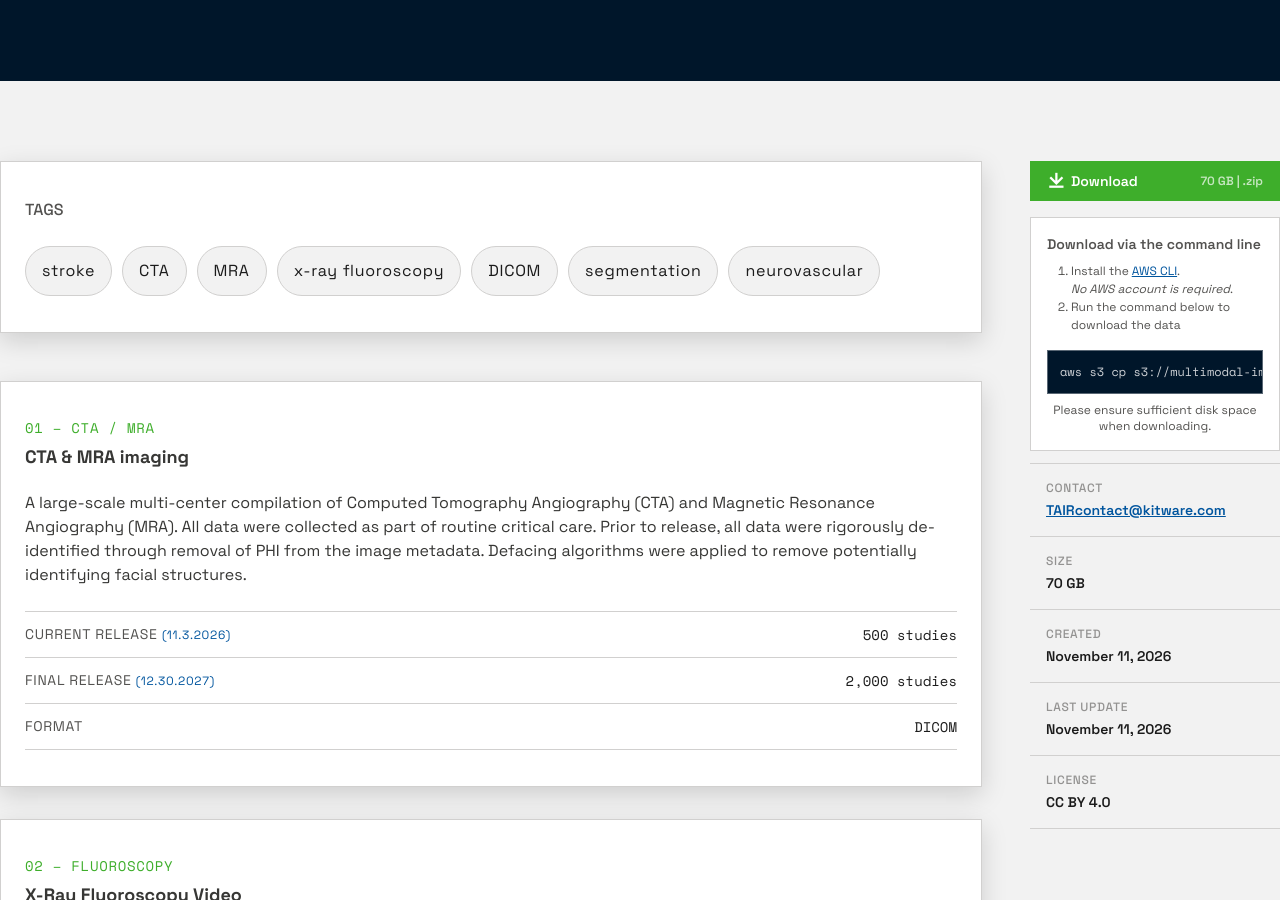
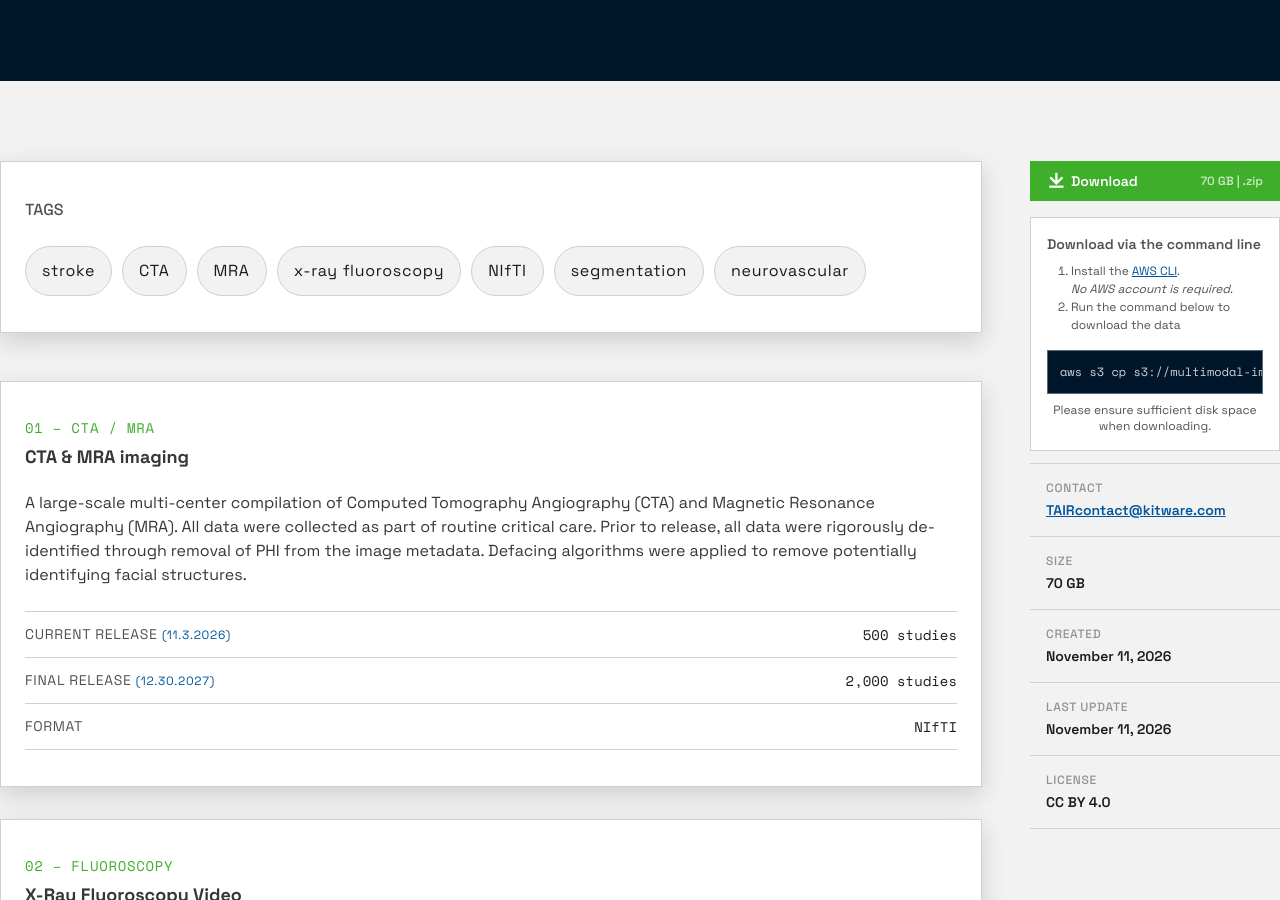
Before and after one commit to Kitware/TAIR, a Jekyll site: the page built from dataset.md, in a window 1280 px wide and 900 px high, scrolled down 478 px. Built offline with Jekyll 4.4.1, drawn with Linux system fonts in a browser that asks for light colours.

Commit message:
Change references of DICOM to NIfTI

```diff
--- a/dataset.md
+++ b/dataset.md
@@ -16,7 +16,7 @@ dataset:
     - CTA
     - MRA
     - x-ray fluoroscopy
-    - DICOM
+    - NIfTI
     - segmentation
     - neurovascular
 
@@ -59,7 +59,7 @@ dataset:
           note: 12.30.2027
           value: 2,000 studies
         - label: Format
-          value: DICOM
+          value: NIfTI
 
     - category: Fluoroscopy
       title: X-Ray Fluoroscopy Video
```
Also changed, not shown: index.md (+1 -1 lines).
